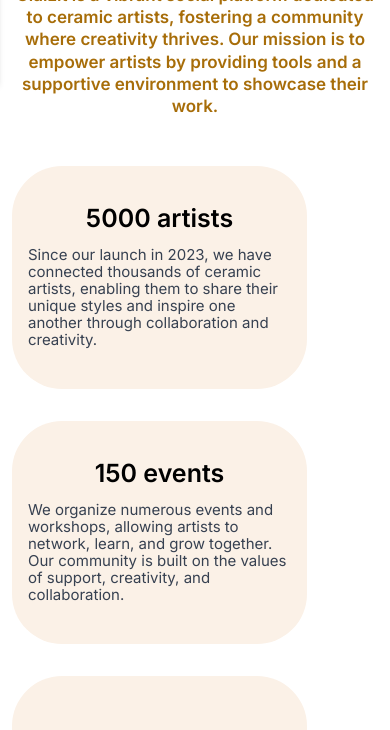
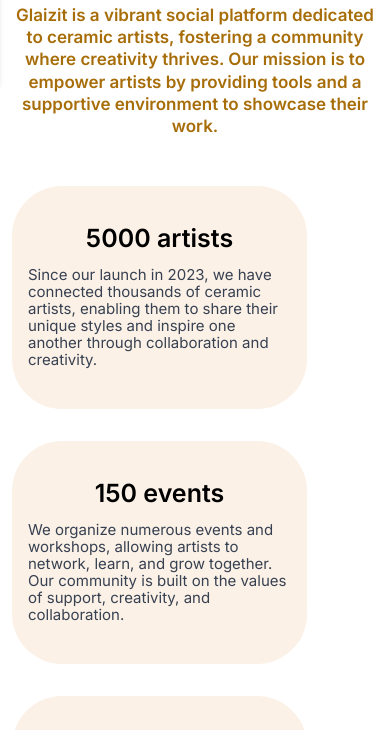
Before and after one commit to Durgesh18-p/Glaizit, a React app in the folder glaizit/: page / in a window 390 px wide. Shown: the part 760-1490 px from the top of the page. Built offline with nearby package versions, Linux system fonts and the light colour scheme.

Commit message:
responsiveness done

```diff
--- a/glaizit/src/components/AboutGlaizitHome.jsx
+++ b/glaizit/src/components/AboutGlaizitHome.jsx
@@ -21,7 +21,7 @@
 
 const AboutGlaizitHome = () => {
   return (
-    <div className="lg:m-28  pt-0 pl-3 pr-3">
+    <div className="lg:m-28 lg:pt-0 pt-5 pl-3 pr-3">
       <p className="text-[#A76D09] font-roboto font-semibold lg:text-[25px] text-[17px] lg:leading-[29.3px] leading-[22.3px]  text-center mb-12">
         Glaizit is a vibrant social platform dedicated to ceramic artists,
         fostering a community where creativity thrives. Our mission is to
```
